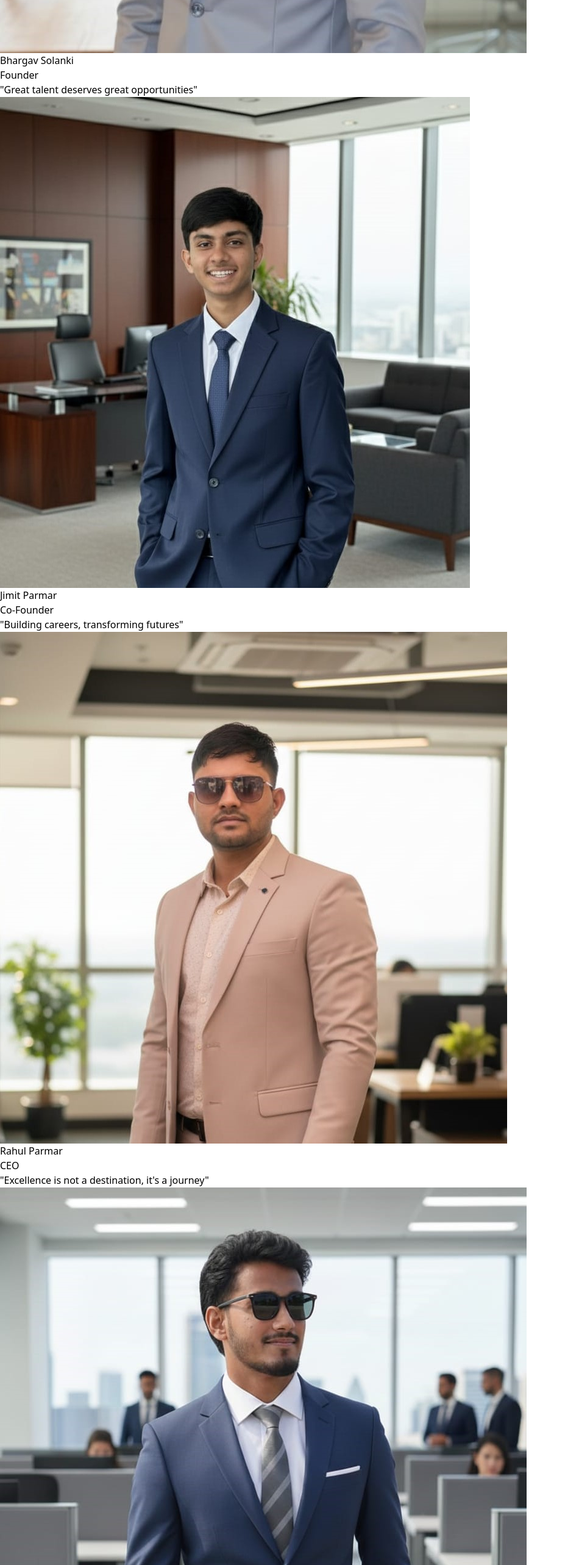
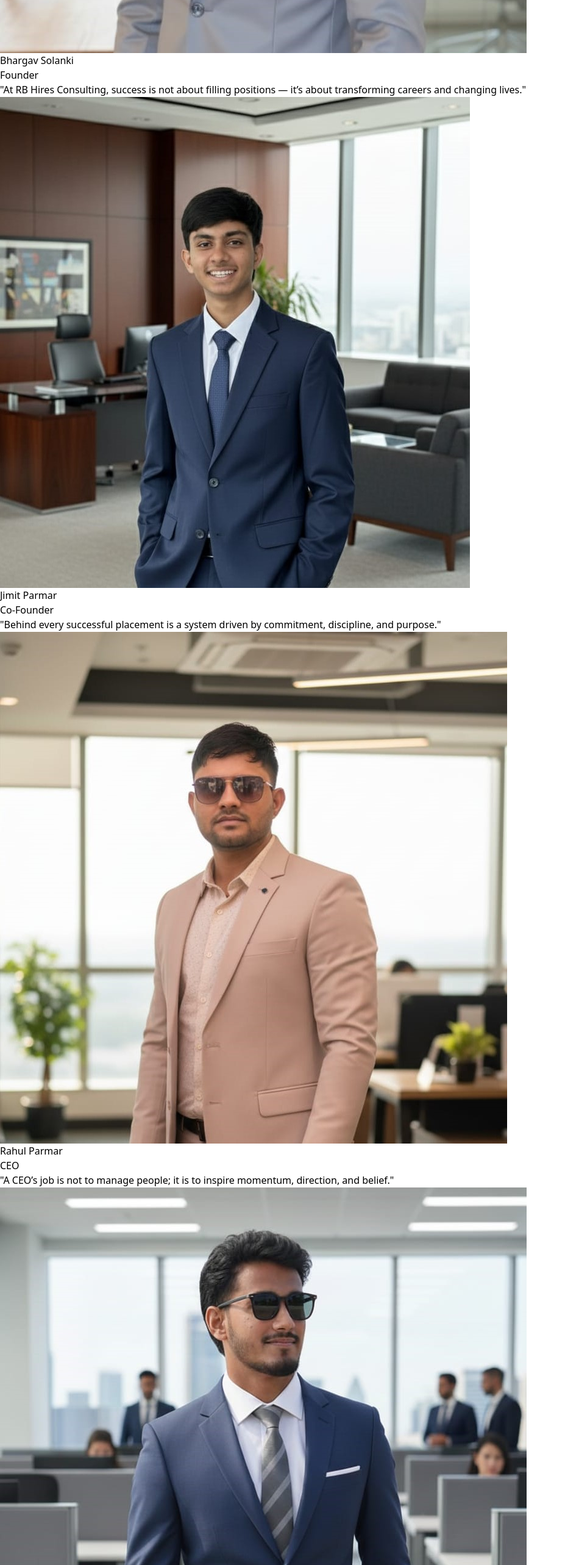
Before and after one commit to jvscenter2909-dot/rb-hires, a React (Vite) app: page /about in a window 1280 px wide. Shown: the part 1900-4466 px from the top of the page at 61% size, without its empty margins (0-927 px from the left). Built offline with nearby package versions, Linux system fonts and the light colour scheme.

Commit message:
Initial commit

```diff
--- a/src/components/About.jsx
+++ b/src/components/About.jsx
@@ -420,25 +420,25 @@ const About = ({ showExtra = false }) => {
                   name: "Bhargav Solanki",
                   role: "Founder",
                   img: "/bhargav.png",
-                  quote: "Great talent deserves great opportunities"
+                  quote: "At RB Hires Consulting, success is not about filling positions — it’s about transforming careers and changing lives."
                 },
                 {
                   name: "Jimit Parmar",
                   role: "Co-Founder",
                   img: "/jimit.png",
-                  quote: "Building careers, transforming futures"
+                  quote: "Behind every successful placement is a system driven by commitment, discipline, and purpose."
                 },
                 {
                   name: "Rahul Parmar",
                   role: "CEO",
                   img: "/rahul.png",
-                  quote: "Excellence is not a destination, it's a journey"
+                  quote: "A CEO’s job is not to manage people; it is to inspire momentum, direction, and belief."
                 },
                 {
                   name: "Parth Solanki",
                   role: "HR Manager",
                   img: "/parth.png",
-                  quote: "People are our greatest asset"
+                  quote: "Every interview is an opportunity to change someone’s career forever."
                 },
               ].map((member, index) => (
                 <div
```
